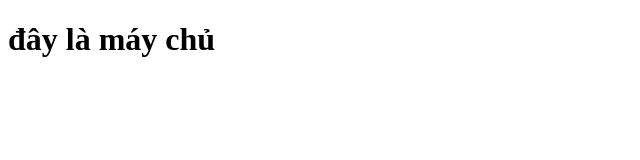
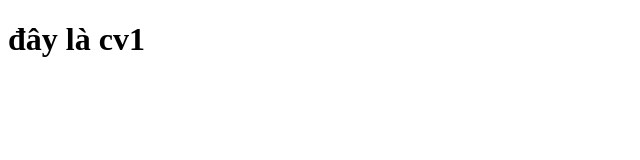
Before and after one commit to Myproject1904/keHoach, a plain HTML site: page index.html in a window 1280 px wide. Shown: the whole page, without its empty margins (0-640 px from the left). Drawn offline with Linux system fonts and the light colour scheme.

Commit message:
1.chinh sua 1

```diff
--- a/index.html
+++ b/index.html
@@ -6,6 +6,6 @@
     <title>Dự án cc</title>
   </head>
   <body>
-    <h1>đây là máy chủ</h1>
+    <h1>đây là cv1</h1>
   </body>
 </html>
```
